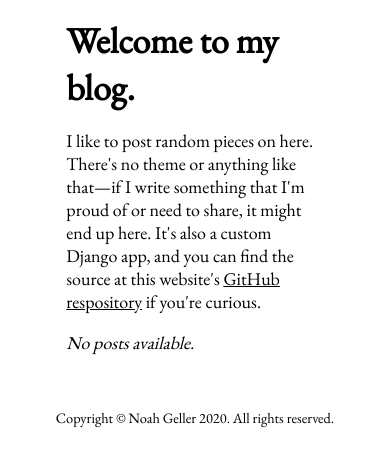
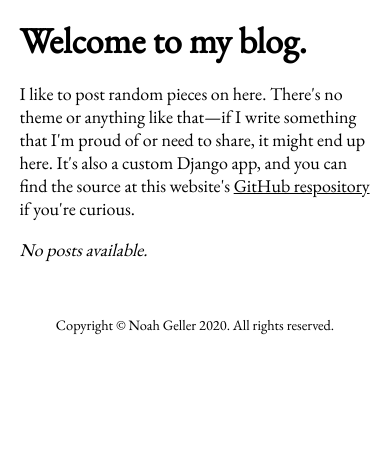
Before and after one commit to NoahGeller/NoahGeller.xyz, a Django app: page /blog/ in a window 390 px wide. Shown: the part 145-612 px from the top of the page. Run offline with Django 3.2, Linux system fonts and the light colour scheme; data that the repository does not hold is empty.

Commit message:
responsive main content width

```diff
--- a/core/static/core/css/style.css
+++ b/core/static/core/css/style.css
@@ -94,6 +94,12 @@ main {
     margin: 9rem auto 0;
 }
 
+@media screen and (max-width: 800px) {
+    main {
+        width: 90%;
+    }
+}
+
 footer {
     text-align: center;
     margin: 3rem auto 0;
--- a/personal_site/settings.py
+++ b/personal_site/settings.py
@@ -23,7 +23,7 @@ BASE_DIR = os.path.dirname(os.path.dirname(os.path.abspath(__file__)))
 SECRET_KEY = os.environ['SECRET_KEY']
 
 # SECURITY WARNING: don't run with debug turned on in production!
-DEBUG = True
+DEBUG = False
 
 ALLOWED_HOSTS = [
     'noahgeller.xyz',
```
